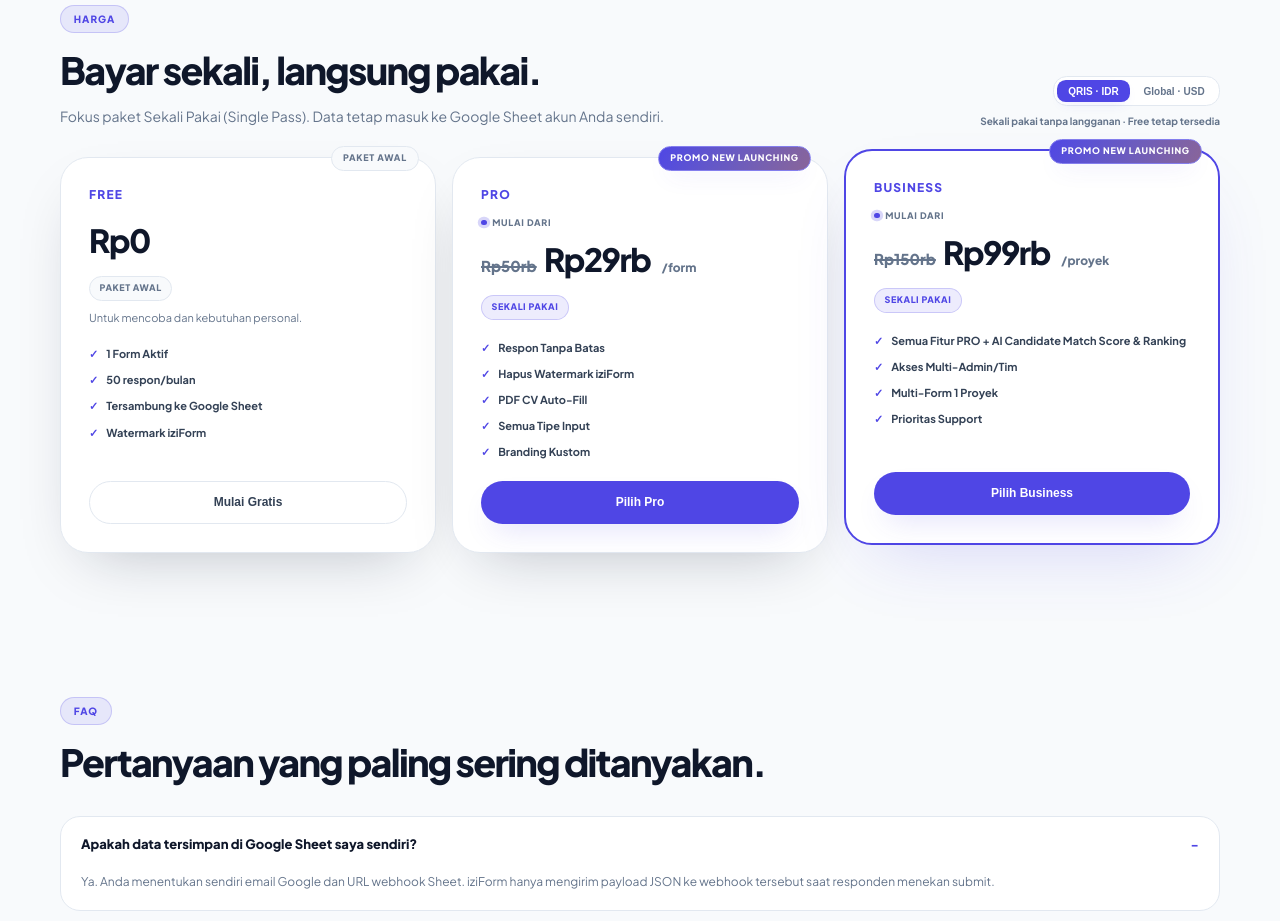
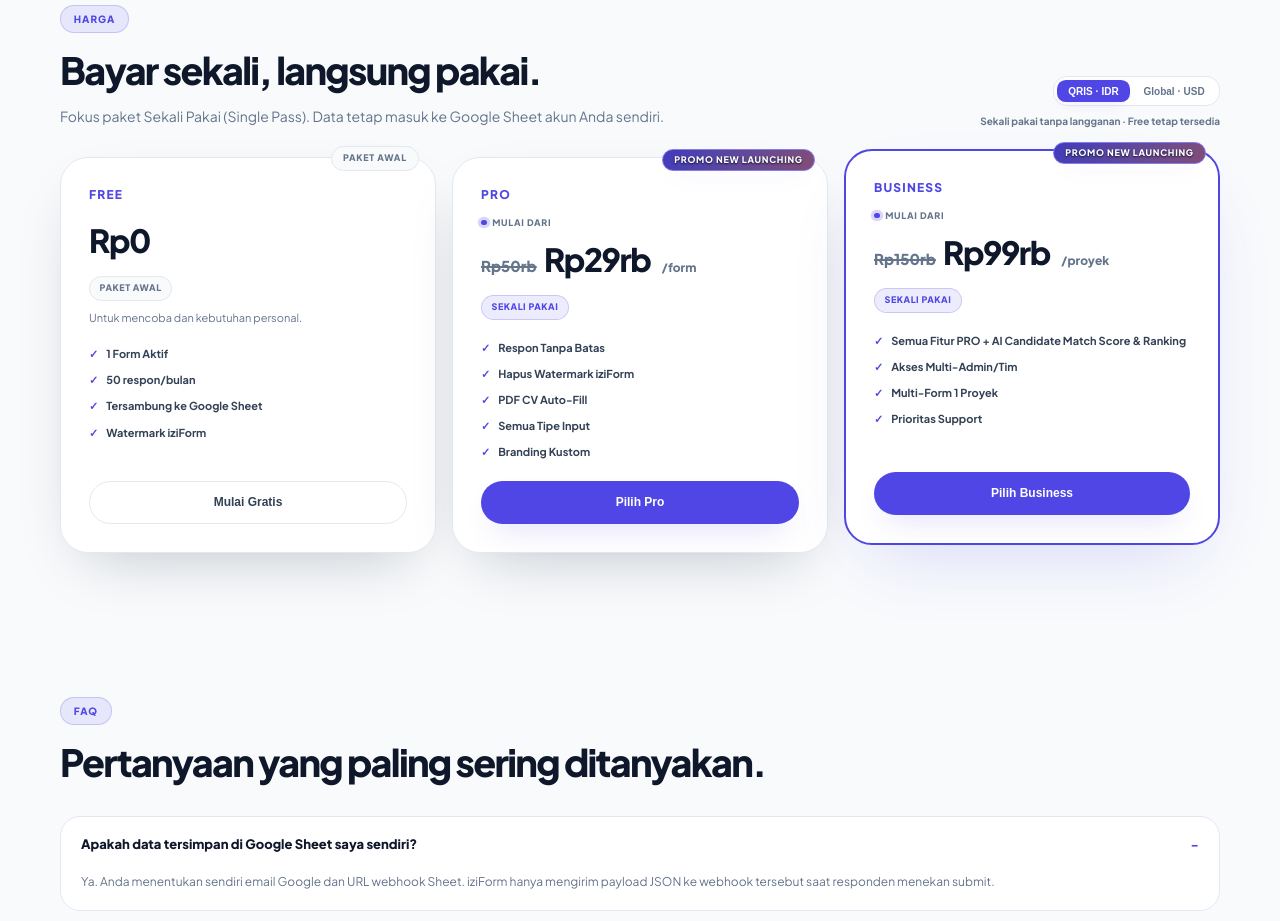
Before and after one commit to ardimu/iziform-app, a plain HTML site: page index.html in a window 1280 px wide. Shown: the part 1720-2641 px from the top of the page. Drawn offline with Linux system fonts and the light colour scheme; a web font is replaced by a local one.

Commit message:
Use bright high-contrast text on PROMO NEW LAUNCHING badge

```diff
--- a/style.css
+++ b/style.css
@@ -1396,11 +1396,17 @@ body[data-hr-layout="saasSlate"] .career-showcase-card, body[data-hr-layout="mod
   background: var(--accent-color); color: var(--accent-contrast, #ffffff); font-size: 0.5625rem; font-weight: 900;
   letter-spacing: 0.08em; text-transform: uppercase;
 }
+.price-ribbon.promo-badge { top: -0.55rem; right: 0.75rem; max-width: calc(100% - 1.5rem); overflow: hidden; text-overflow: ellipsis; }
 .price-ribbon-free { background: var(--surface-soft); border: 1px solid var(--border-subtle); color: var(--text-faint); }
 .promo-badge {
-  background: linear-gradient(120deg, var(--accent-color), color-mix(in srgb, var(--accent-color) 65%, #f59e0b));
+  background-color: var(--accent-color);
+  background: linear-gradient(120deg, color-mix(in srgb, var(--accent-color) 82%, #000000), color-mix(in srgb, var(--accent-color) 50%, #b45309));
   border: 1px solid color-mix(in srgb, var(--accent-color) 70%, #ffffff);
   box-shadow: 0 10px 24px -10px var(--accent-ring);
+  color: #ffffff;
+  font-weight: 900;
+  line-height: 1.2;
+  text-shadow: 0 1px 2px rgba(2, 6, 23, 0.85);
 }
 .price-name { font-size: 0.75rem; font-weight: 900; letter-spacing: 0.1em; text-transform: uppercase; color: var(--accent-color); }
 .start-from { display: inline-flex; align-items: center; gap: 0.35rem; margin-top: 0.75rem; font-size: 0.5625rem; font-weight: 900; letter-spacing: 0.08em; text-transform: uppercase; color: var(--text-faint); }
```
